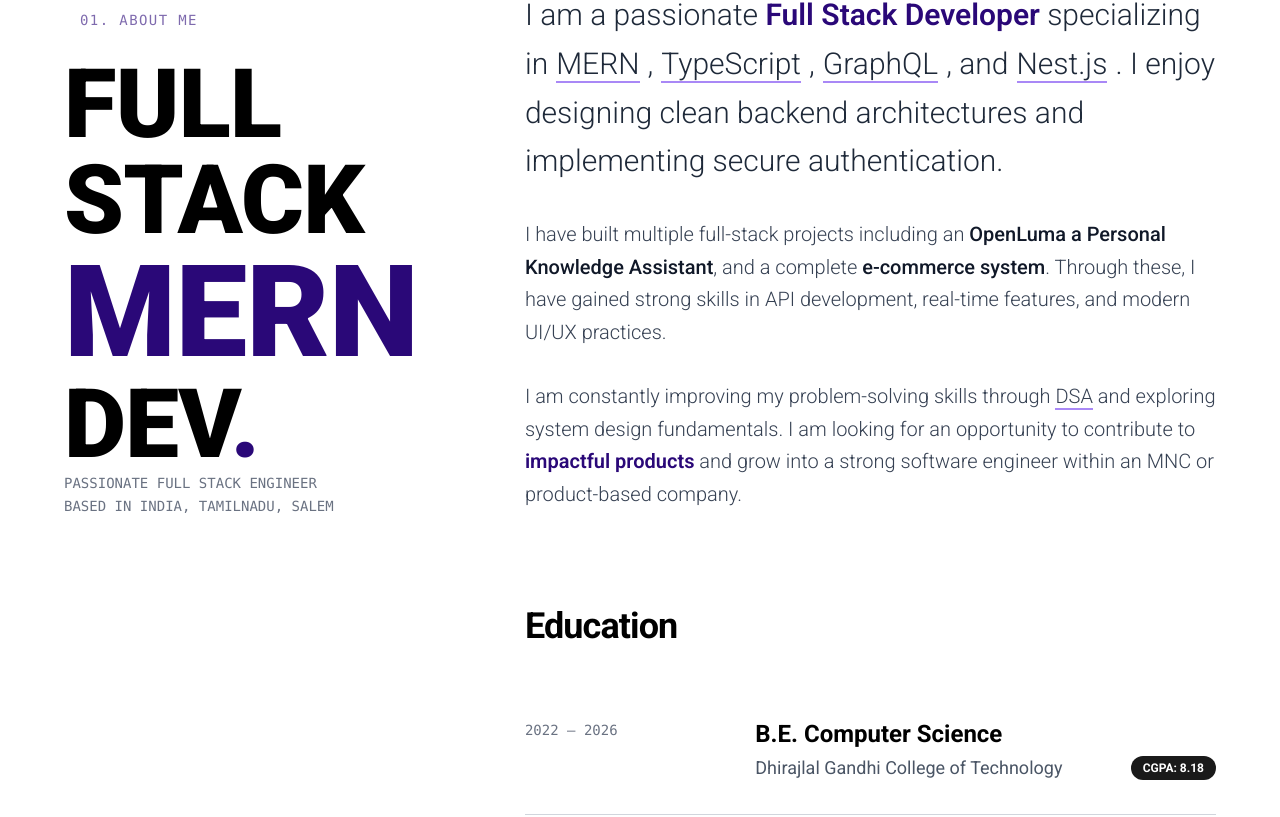
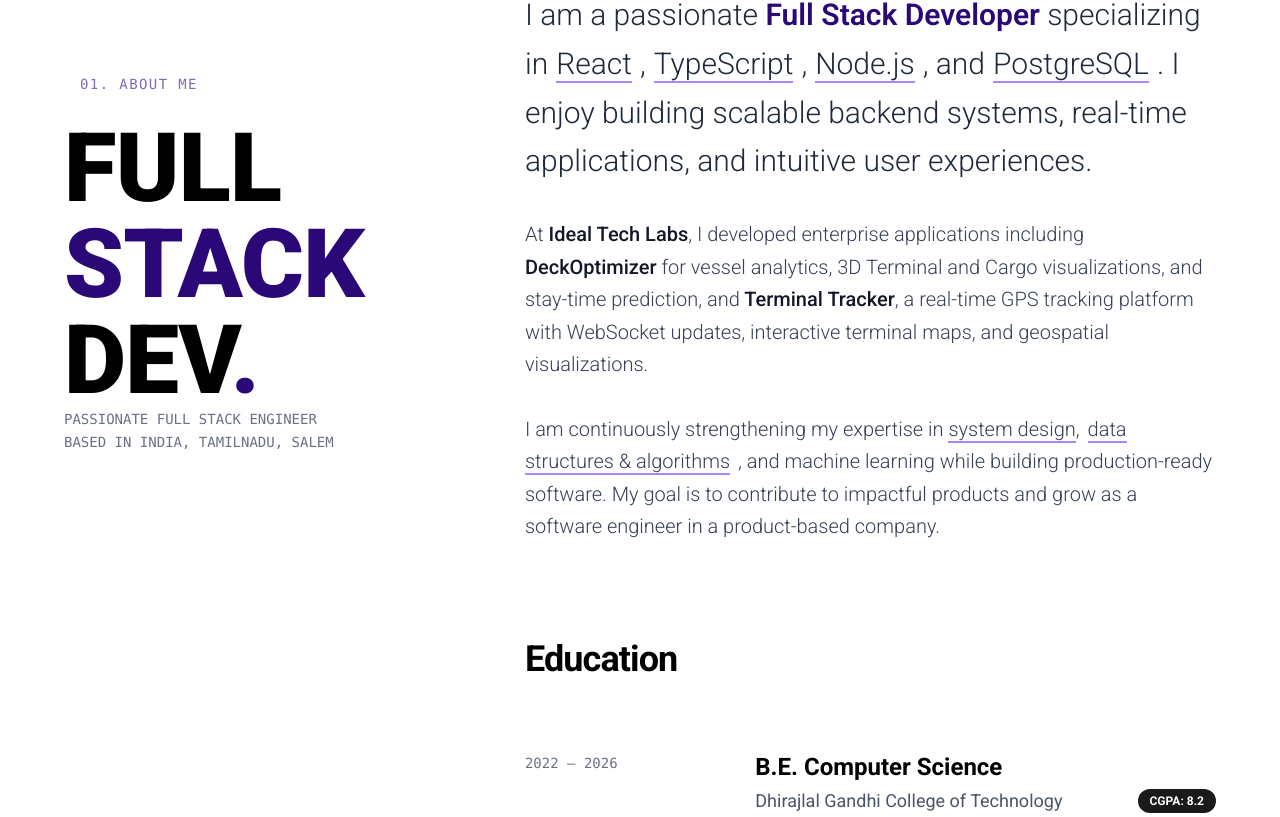
Before and after one commit to Shathish2004/Shathish-Portfolio, a React (Vite) app: page / in a window 1280 px wide. Shown: the part 1025-1842 px from the top of the page. Built offline with nearby package versions, Linux system fonts and the light colour scheme.

Commit message:
feat: initialize portfolio data modules and implement About section component with GSAP animations

```diff
--- a/src/components/About.jsx
+++ b/src/components/About.jsx
@@ -113,13 +113,13 @@ const About = () => {
                                         FULL
                                     </span>
 
-                                    <span className="text-6xl md:text-8xl lg:text-7xl xl:text-8xl 2xl:text-9xl">
+                                    <span className="text-[#2a0878] dark:text-[#5412ee] text-6xl md:text-8xl lg:text-7xl xl:text-8xl 2xl:text-9xl">
                                         STACK
                                     </span>
 
-                                    <span className="text-[#2a0878] dark:text-[#5412ee] text-7xl md:text-9xl lg:text-8xl xl:text-9xl 2xl:text-[10rem]">
-                                        MERN
-                                    </span>
+                                    {/* <span className="text-[#2a0878] dark:text-[#5412ee] text-7xl md:text-9xl lg:text-8xl xl:text-9xl 2xl:text-[10rem]">
+                                        PERN
+                                    </span> */}
 
                                     <span className="text-6xl md:text-8xl lg:text-7xl xl:text-8xl 2xl:text-9xl">
                                         DEV<span className="text-[#2a0878] dark:text-[#5412ee]">.</span>
@@ -141,22 +141,22 @@ const About = () => {
 
                                 <p className="text-lg md:text-3xl leading-relaxed font-light text-gray-800 dark:text-gray-400">
                                     I am a passionate <strong className="text-[#2a0878] dark:text-[#5412ee] font-semibold">Full Stack Developer</strong> specializing in
-                                    <span className="border-b-2 border-[#5412ee]/50 mx-2">MERN</span>,
+                                    <span className="border-b-2 border-[#5412ee]/50 mx-2">React</span>,
                                     <span className="border-b-2 border-[#5412ee]/50 mx-2">TypeScript</span>,
-                                    <span className="border-b-2 border-[#5412ee]/50 mx-2">GraphQL</span>, and
-                                    <span className="border-b-2 border-[#5412ee]/50 mx-2">Nest.js</span>.
-                                    I enjoy designing clean backend architectures and implementing secure authentication.
+                                    <span className="border-b-2 border-[#5412ee]/50 mx-2">Node.js</span>, and
+                                    <span className="border-b-2 border-[#5412ee]/50 mx-2">PostgreSQL</span>.
+                                    I enjoy building scalable backend systems, real-time applications, and intuitive user experiences.
                                 </p>
 
                                 <p className="text-base md:text-xl leading-relaxed font-light text-gray-700 dark:text-gray-400">
-                                    I have built multiple full-stack projects including an <strong className="font-medium text-gray-900 dark:text-gray-200">OpenLuma a Personal Knowledge Assistant</strong>,
-                                    and a complete <strong className="font-medium text-gray-900 dark:text-gray-200">e-commerce system</strong>.
-                                    Through these, I have gained strong skills in API development, real-time features, and modern UI/UX practices.
+                                    At <strong className="font-medium text-gray-900 dark:text-gray-200">Ideal Tech Labs</strong>, I developed enterprise applications including
+                                    <strong className="font-medium text-gray-900 dark:text-gray-200"> DeckOptimizer</strong> for vessel analytics, 3D Terminal and Cargo visualizations, and stay-time prediction, and
+                                    <strong className="font-medium text-gray-900 dark:text-gray-200"> Terminal Tracker</strong>, a real-time GPS tracking platform with WebSocket updates, interactive terminal maps, and geospatial visualizations.
                                 </p>
 
                                 <p className="text-base md:text-xl leading-relaxed font-light text-gray-700 dark:text-gray-400">
-                                    I am constantly improving my problem-solving skills through <span className="border-b-2 border-[#5412ee]/50">DSA</span> and exploring system design fundamentals.
-                                    I am looking for an opportunity to contribute to <strong className="text-[#2a0878] dark:text-[#5412ee] font-semibold">impactful products</strong> and grow into a strong software engineer within an MNC or product-based company.
+                                    I am continuously strengthening my expertise in <span className="border-b-2 border-[#5412ee]/50">system design</span>,
+                                    <span className="border-b-2 border-[#5412ee]/50 mx-2">data structures & algorithms</span>, and machine learning while building production-ready software. My goal is to contribute to impactful products and grow as a software engineer in a product-based company.
                                 </p>
 
                             </div>
--- a/src/data/PersonalData.js
+++ b/src/data/PersonalData.js
@@ -3,7 +3,7 @@ export const educationData = [
     degree: "B.E. Computer Science",
     institution: "Dhirajlal Gandhi College of Technology",
     year: "2022 — 2026",
-    score: "CGPA: 8.18",
+    score: "CGPA: 8.2",
   },
   {
     degree: "Higher Secondary (HSC)",
--- a/src/data/experienceData.js
+++ b/src/data/experienceData.js
@@ -10,32 +10,34 @@ export const experiences = [
     period: "Feb 2026 - Present",
     location: "Chennai, India",
     imageId: itl,
+
     summary:
-      "Architecting scalable MERN applications and AI-powered systems utilizing RAG and ML models. Designing robust REST APIs, optimizing backend performance, and streamlining deployment workflows for production environments.",
+      "Developing enterprise-grade full-stack applications for port and terminal operations using React, Node.js, TypeScript, and PostgreSQL. Building scalable REST APIs, real-time systems, geospatial visualizations, and machine learning–driven analytics for production environments.",
 
     projects: [
       {
-        name: "RAG AI Assistant",
-        desc: "Context-aware AI assistant featuring document ingestion, vector search, and secure REST APIs.",
+        name: "DeckOptimizer",
+        desc: "Developed an intelligent stowage planning and vessel analytics platform with stay-time prediction, crane utilization analysis, heatmaps, and operational dashboards for port optimization. A Real Time Terminal 3D map to View the Active Yard containers and vessels and recommendations.",
       },
       {
-        name: "ML Forecasting Engine",
-        desc: "Predictive engine leveraging regression and time-series ML models for data-driven trend analysis.",
+        name: "Terminal Tracker",
+        desc: "Built a real-time GPS tracking system featuring live device monitoring, WebSocket-based location updates, interactive terminal maps, XML yard layout parsing, and geospatial visualization.",
       },
     ],
 
     stack: [
       "React",
+      "TypeScript",
+      "Three.js",
       "Node.js",
-      "MongoDB",
+      "Express.js",
+      "PostgreSQL",
+      "Drizzle ORM",
+      "WebSocket",
+      "Python",
+      "Machine Learning",
       "REST APIs",
-      "RAG",
-      "ML",
-      "Docker",
-      "Python",
-      "FastAPI",
-      "LLM",
-      "Vector DB",
+      "Git",
     ],
   },
 
--- a/src/data/navBarData.js
+++ b/src/data/navBarData.js
@@ -1,5 +1,5 @@
 export const resumeUrl =
-  "https://drive.google.com/file/d/1I0aUFgpKYOybWuMtzluvaKyCRVUYbXQ3/view?usp=sharing";
+  "https://drive.google.com/file/d/1OFfEJvZBy7gTxIfu6OSLgPDfksiGulQs/view?usp=sharing";
 
 export const navItems = [
   { name: "About Me", href: "#about" },
--- a/src/data/skillData.js
+++ b/src/data/skillData.js
@@ -39,6 +39,8 @@ import {
   SiMysql,
   SiNestjs,
   SiFastapi,
+  SiSocketdotio,
+  SiPostgresql,
 } from "react-icons/si";
 
 import { TbApi } from "react-icons/tb";
@@ -55,6 +57,7 @@ export const skillsRow1 = [
   { name: "JAVA", Icon: FaJava, color: "#F80000" },
   { name: "Nest", Icon: SiNestjs, color: "#E0234E" },
   { name: "PYTHON", Icon: FaPython, color: "#3776AB" },
+  { name: "POSTGRESQL", Icon: SiPostgresql, color: "#4169E1" },
 ];
 
 export const skillsRow2 = [
@@ -67,6 +70,7 @@ export const skillsRow2 = [
   { name: "REST API", Icon: TbApi, color: "#000000 dark:text-white" },
   { name: "MYSQL", Icon: SiMysql, color: "#336791" },
   { name: "FASTAPI", Icon: SiFastapi, color: "#009688" },
+  { name: "WEBSOCKET", Icon: SiSocketdotio, color: "#000000 dark:text-white" },
 ];
 
 // Skill Section Data
@@ -107,7 +111,9 @@ export const categories = [
       { name: "Nest.js", icon: SiNestjs, color: "#E0234E" },
       { name: "FastAPI", icon: SiFastapi, color: "#009688" },
       { name: "MySQL", icon: SiMysql, color: "#336791" },
+      { name: "PostgreSQL", icon: SiPostgresql, color: "#4169E1" },
       { name: "Java", icon: FaJava, color: "#F80000" },
+      { name: "WebSocket", icon: SiSocketdotio, color: "#000000" },
     ],
   },
   {
```
